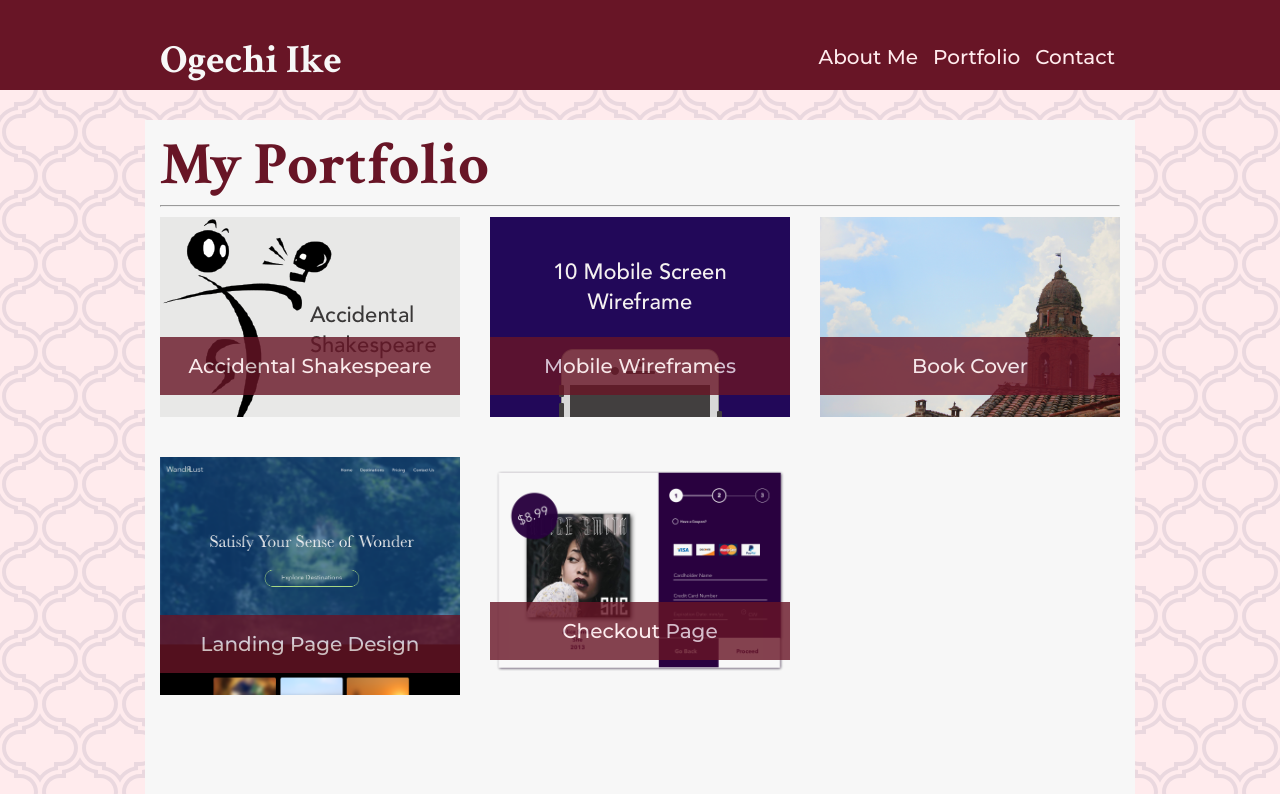
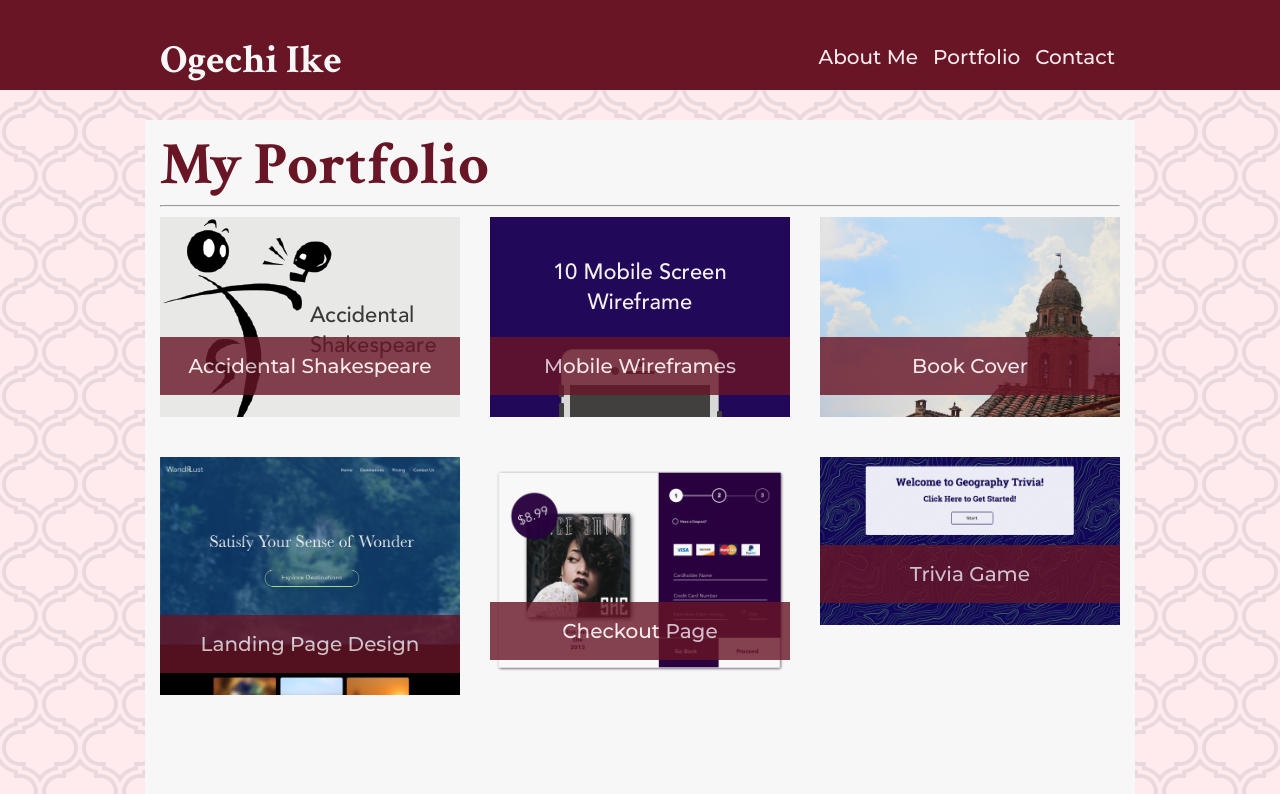
Before and after one commit to BlackMG27/basic-portfolio, a plain HTML site: page portfolio.html in a window 1280 px wide. Shown: the top 794 px of the page. Drawn offline with Linux system fonts and the light colour scheme.

Commit message:
added the trivia game to my portfolio

```diff
--- a/portfolio.html
+++ b/portfolio.html
@@ -71,6 +71,13 @@
                     </a>
                 </figure>
 
+                <figure>
+                    <a href="https://blackmg27.github.io/TriviaGame/" role="link" tabindex="0">
+                        <img src="assets/images/trivia-game.png" alt="Trivia Game">
+                        <figcaption>Trivia Game</figcaption>
+                    </a>
+                </figure>
+
             </div>
 
         </section>
```
Also changed, not shown: assets/images/trivia-game.png (added).
